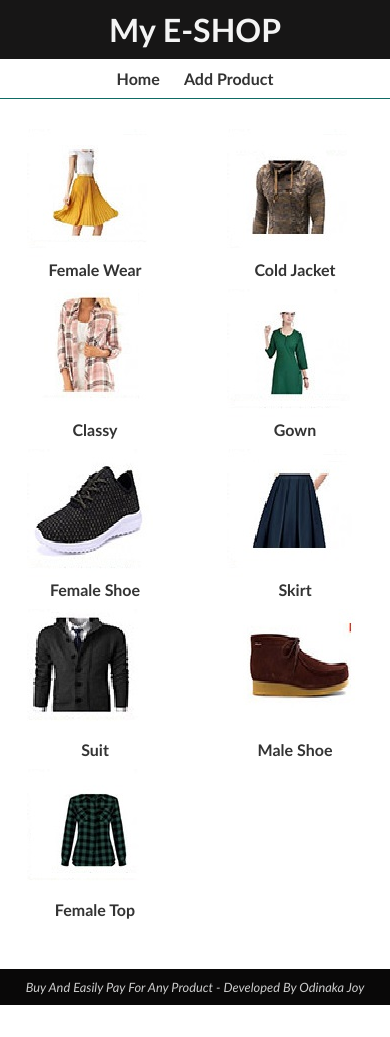
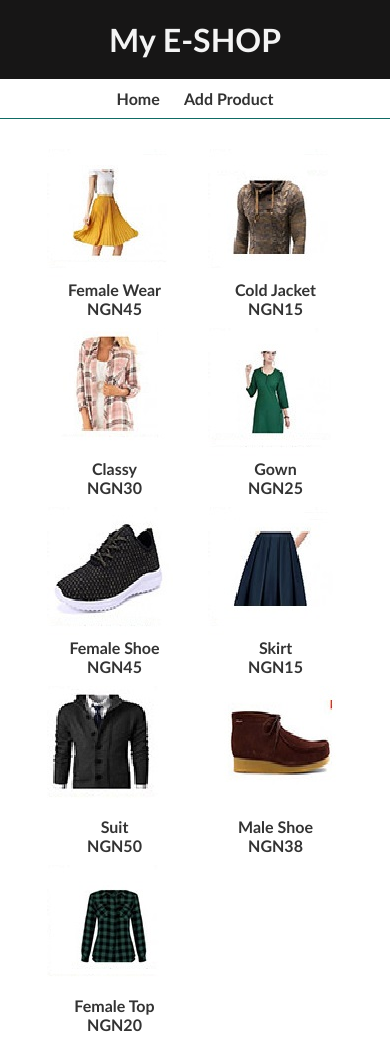
Before and after one commit to dinakajoy/Credit_Card_Validation, a plain HTML site: page index.html in a window 390 px wide. Shown: the top 1037 px of the page. Before the commit the page ends 1005 px from the top, so only its background shows below. Drawn offline with Linux system fonts and the light colour scheme.

Commit message:
make home page width responsive

```diff
--- a/css/style.css
+++ b/css/style.css
@@ -22,7 +22,7 @@ a:hover {
 .container {
     text-align: center;
     color: #333;
-    width: 400px;
+    width: 80%;
     background: #f4f4f4;
     margin: 0 auto;
 }
@@ -30,7 +30,7 @@ a:hover {
     background: rgba(5, 4, 4, 0.925);
     margin: 0;
     width: 100%;
-    padding: 10px;
+    padding: 20px;
     color: #f4f4f4;
 }
 .navigation {
@@ -44,9 +44,11 @@ a:hover {
 }
 .products {
     display: grid;
-    grid-template-columns: 1fr 1fr 1fr;
+    grid-template-columns: 1fr 1fr 1fr 1fr;
     grid-gap: 10px;
     padding: 30px 0 50px 0;
+    width: 80%;
+    margin: 0 auto;
 }
 .footer {
     background: rgba(5, 4, 4, 0.979);
--- a/js/index.js
+++ b/js/index.js
@@ -28,7 +28,7 @@ window.addEventListener('load', () => {
                         <a href="productDetails.html" id="${cursor.value.id}" onClick=myFunc(this.id)>
                             <img src="img/${img}" alt="${cursor.value.name}">
                             <p>${cursor.value.name}</p>
-                            <span class="hidden">cursor.value.price</span>
+                            <span>NGN${cursor.value.price}</span>
                         </a>
                     </div>`;
                 cursor.continue();
```
